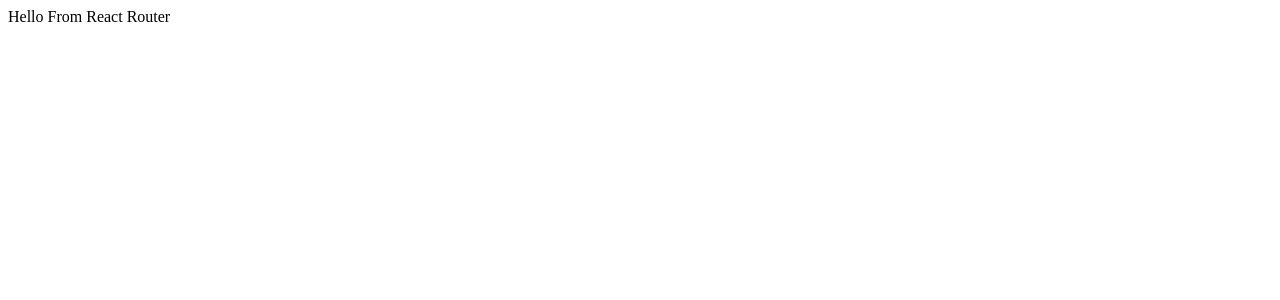
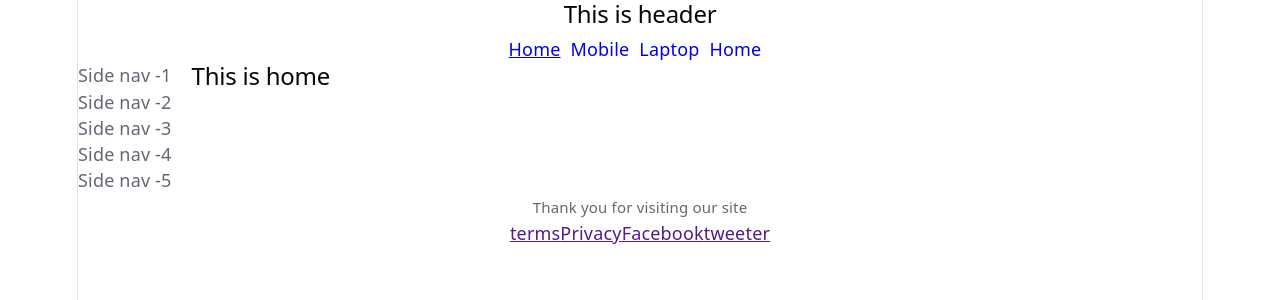
Before and after one commit to Mishu78/react-router-practice, a React (Vite) app: page / in a window 1280 px wide. Shown: the top 300 px of the page. Built offline with nearby package versions, Linux system fonts and the light colour scheme.

Commit message:
navbar added

```diff
--- a/src/App.css
+++ b/src/App.css
@@ -0,0 +1,184 @@
+.counter {
+  font-size: 16px;
+  padding: 5px 10px;
+  border-radius: 5px;
+  color: var(--accent);
+  background: var(--accent-bg);
+  border: 2px solid transparent;
+  transition: border-color 0.3s;
+  margin-bottom: 24px;
+
+  &:hover {
+    border-color: var(--accent-border);
+  }
+  &:focus-visible {
+    outline: 2px solid var(--accent);
+    outline-offset: 2px;
+  }
+}
+
+.hero {
+  position: relative;
+
+  .base,
+  .framework,
+  .vite {
+    inset-inline: 0;
+    margin: 0 auto;
+  }
+
+  .base {
+    width: 170px;
+    position: relative;
+    z-index: 0;
+  }
+
+  .framework,
+  .vite {
+    position: absolute;
+  }
+
+  .framework {
+    z-index: 1;
+    top: 34px;
+    height: 28px;
+    transform: perspective(2000px) rotateZ(300deg) rotateX(44deg) rotateY(39deg)
+      scale(1.4);
+  }
+
+  .vite {
+    z-index: 0;
+    top: 107px;
+    height: 26px;
+    width: auto;
+    transform: perspective(2000px) rotateZ(300deg) rotateX(40deg) rotateY(39deg)
+      scale(0.8);
+  }
+}
+
+#center {
+  display: flex;
+  flex-direction: column;
+  gap: 25px;
+  place-content: center;
+  place-items: center;
+  flex-grow: 1;
+
+  @media (max-width: 1024px) {
+    padding: 32px 20px 24px;
+    gap: 18px;
+  }
+}
+
+#next-steps {
+  display: flex;
+  border-top: 1px solid var(--border);
+  text-align: left;
+
+  & > div {
+    flex: 1 1 0;
+    padding: 32px;
+    @media (max-width: 1024px) {
+      padding: 24px 20px;
+    }
+  }
+
+  .icon {
+    margin-bottom: 16px;
+    width: 22px;
+    height: 22px;
+  }
+
+  @media (max-width: 1024px) {
+    flex-direction: column;
+    text-align: center;
+  }
+}
+
+#docs {
+  border-right: 1px solid var(--border);
+
+  @media (max-width: 1024px) {
+    border-right: none;
+    border-bottom: 1px solid var(--border);
+  }
+}
+
+#next-steps ul {
+  list-style: none;
+  padding: 0;
+  display: flex;
+  gap: 8px;
+  margin: 32px 0 0;
+
+  .logo {
+    height: 18px;
+  }
+
+  a {
+    color: var(--text-h);
+    font-size: 16px;
+    border-radius: 6px;
+    background: var(--social-bg);
+    display: flex;
+    padding: 6px 12px;
+    align-items: center;
+    gap: 8px;
+    text-decoration: none;
+    transition: box-shadow 0.3s;
+
+    &:hover {
+      box-shadow: var(--shadow);
+    }
+    .button-icon {
+      height: 18px;
+      width: 18px;
+    }
+  }
+
+  @media (max-width: 1024px) {
+    margin-top: 20px;
+    flex-wrap: wrap;
+    justify-content: center;
+
+    li {
+      flex: 1 1 calc(50% - 8px);
+    }
+
+    a {
+      width: 100%;
+      justify-content: center;
+      box-sizing: border-box;
+    }
+  }
+}
+
+#spacer {
+  height: 88px;
+  border-top: 1px solid var(--border);
+  @media (max-width: 1024px) {
+    height: 48px;
+  }
+}
+
+.ticks {
+  position: relative;
+  width: 100%;
+
+  &::before,
+  &::after {
+    content: '';
+    position: absolute;
+    top: -4.5px;
+    border: 5px solid transparent;
+  }
+
+  &::before {
+    left: 0;
+    border-left-color: var(--border);
+  }
+  &::after {
+    right: 0;
+    border-right-color: var(--border);
+  }
+}
--- /dev/null
+++ b/src/Components/Footer/Footer.jsx
@@ -0,0 +1,15 @@
+import React from 'react';
+
+const Footer = () => {
+    return (
+        <div>
+           <p><small>Thank you for visiting our site</small></p>
+           <a href="">terms</a>
+           <a href="">Privacy</a>
+           <a href="">Facebook</a>
+           <a href="">tweeter</a>
+        </div>
+    );
+};
+
+export default Footer;
--- /dev/null
+++ b/src/Components/Header/Header.css
@@ -0,0 +1,8 @@
+nav a{
+    margin-right: 10px;
+    text-decoration: none;
+}
+
+nav a.active{
+    text-decoration: underline;
+}
--- /dev/null
+++ b/src/Components/Header/Header.jsx
@@ -0,0 +1,20 @@
+import React from 'react';
+import { Link } from 'react-router';
+import "./Header.css"
+import { NavLink } from 'react-router';
+
+const Header = () => {
+    return (
+        <div>
+            <h2>This is header</h2>
+            <nav>
+                <NavLink to='/'>Home</NavLink>
+                <NavLink to="/mobile">Mobile</NavLink>
+                <NavLink to="/laptop">Laptop</NavLink>
+                <Link to="/">Home</Link>
+            </nav>
+        </div>
+    );
+};
+
+export default Header;
--- /dev/null
+++ b/src/Components/Home/Home.jsx
@@ -0,0 +1,11 @@
+import React from 'react';
+
+const Home = () => {
+    return (
+        <div>
+            <h2>This is home</h2>
+        </div>
+    );
+};
+
+export default Home;
--- /dev/null
+++ b/src/Components/Laptop/Laptop.jsx
@@ -0,0 +1,11 @@
+import React from 'react';
+
+const Laptop = () => {
+    return (
+        <div>
+            <h3>this is laptop</h3>
+        </div>
+    );
+};
+
+export default Laptop;
--- /dev/null
+++ b/src/Components/Mobile/Mobile.jsx
@@ -0,0 +1,11 @@
+import React from 'react';
+
+const Mobile = () => {
+    return (
+        <div>
+            <h2>This is mobile</h2>
+        </div>
+    );
+};
+
+export default Mobile;
--- /dev/null
+++ b/src/Components/Root/Root.css
@@ -0,0 +1,4 @@
+.root-main{
+    display:flex;
+    gap:20px;
+}
--- /dev/null
+++ b/src/Components/Root/Root.jsx
@@ -0,0 +1,22 @@
+import React from 'react';
+import Header from '../Header/Header';
+import { Outlet } from 'react-router';
+import Footer from '../Footer/Footer';
+import SideBar from '../SideBar/SideBar';
+import './Root.css'
+
+const Root = () => {
+    return (
+        <div>
+            <Header></Header>
+            <div  className='root-main'>
+                <SideBar></SideBar>
+                <Outlet></Outlet>
+            </div>
+
+            <Footer></Footer>
+        </div>
+    );
+};
+
+export default Root;
--- /dev/null
+++ b/src/Components/SideBar/SideBar.jsx
@@ -0,0 +1,17 @@
+import React from 'react';
+
+const SideBar = () => {
+    return (
+       <aside>
+        <nav>
+            <p>Side nav -1</p>
+            <p>Side nav -2</p>
+            <p>Side nav -3</p>
+            <p>Side nav -4</p>
+            <p>Side nav -5</p>
+        </nav>
+       </aside>
+    );
+};
+
+export default SideBar;
--- a/src/index.css
+++ b/src/index.css
@@ -0,0 +1,111 @@
+:root {
+  --text: #6b6375;
+  --text-h: #08060d;
+  --bg: #fff;
+  --border: #e5e4e7;
+  --code-bg: #f4f3ec;
+  --accent: #aa3bff;
+  --accent-bg: rgba(170, 59, 255, 0.1);
+  --accent-border: rgba(170, 59, 255, 0.5);
+  --social-bg: rgba(244, 243, 236, 0.5);
+  --shadow:
+    rgba(0, 0, 0, 0.1) 0 10px 15px -3px, rgba(0, 0, 0, 0.05) 0 4px 6px -2px;
+
+  --sans: system-ui, 'Segoe UI', Roboto, sans-serif;
+  --heading: system-ui, 'Segoe UI', Roboto, sans-serif;
+  --mono: ui-monospace, Consolas, monospace;
+
+  font: 18px/145% var(--sans);
+  letter-spacing: 0.18px;
+  color-scheme: light dark;
+  color: var(--text);
+  background: var(--bg);
+  font-synthesis: none;
+  text-rendering: optimizeLegibility;
+  -webkit-font-smoothing: antialiased;
+  -moz-osx-font-smoothing: grayscale;
+
+  @media (max-width: 1024px) {
+    font-size: 16px;
+  }
+}
+
+@media (prefers-color-scheme: dark) {
+  :root {
+    --text: #9ca3af;
+    --text-h: #f3f4f6;
+    --bg: #16171d;
+    --border: #2e303a;
+    --code-bg: #1f2028;
+    --accent: #c084fc;
+    --accent-bg: rgba(192, 132, 252, 0.15);
+    --accent-border: rgba(192, 132, 252, 0.5);
+    --social-bg: rgba(47, 48, 58, 0.5);
+    --shadow:
+      rgba(0, 0, 0, 0.4) 0 10px 15px -3px, rgba(0, 0, 0, 0.25) 0 4px 6px -2px;
+  }
+
+  #social .button-icon {
+    filter: invert(1) brightness(2);
+  }
+}
+
+body {
+  margin: 0;
+}
+
+#root {
+  width: 1126px;
+  max-width: 100%;
+  margin: 0 auto;
+  text-align: center;
+  border-inline: 1px solid var(--border);
+  min-height: 100svh;
+  display: flex;
+  flex-direction: column;
+  box-sizing: border-box;
+}
+
+h1,
+h2 {
+  font-family: var(--heading);
+  font-weight: 500;
+  color: var(--text-h);
+}
+
+h1 {
+  font-size: 56px;
+  letter-spacing: -1.68px;
+  margin: 32px 0;
+  @media (max-width: 1024px) {
+    font-size: 36px;
+    margin: 20px 0;
+  }
+}
+h2 {
+  font-size: 24px;
+  line-height: 118%;
+  letter-spacing: -0.24px;
+  margin: 0 0 8px;
+  @media (max-width: 1024px) {
+    font-size: 20px;
+  }
+}
+p {
+  margin: 0;
+}
+
+code,
+.counter {
+  font-family: var(--mono);
+  display: inline-flex;
+  border-radius: 4px;
+  color: var(--text-h);
+}
+
+code {
+  font-size: 15px;
+  line-height: 135%;
+  padding: 4px 8px;
+  background: var(--code-bg);
+}
--- a/src/main.jsx
+++ b/src/main.jsx
@@ -6,12 +6,34 @@ import React from "react";
 import ReactDOM from "react-dom/client";
 import { createBrowserRouter } from "react-router";
 import { RouterProvider } from "react-router/dom";
+import Root from './Components/Root/Root.jsx';
+import Home from './Components/Home/Home.jsx';
+import Mobile from './Components/Mobile/Mobile.jsx';
+import Laptop from './Components/Laptop/Laptop.jsx';
+import SideBar from './Components/SideBar/SideBar.jsx';
 
 const router = createBrowserRouter([
   {
-    path: "/",
-    element: <div>Hello From React Router</div>,
+    path: "/", Component:Root,
+    children:[
+      { index:true,Component: Home },
+      {path:'mobile', Component: Mobile},
+      {path:'laptop',Component:Laptop},
+      {path:'sideBbar',Component:SideBar},
+    ]
   },
+  {
+    path:"about",
+    element: <h2>About me here</h2>,
+  },
+  {
+    path:'/app',
+    element:<App></App>
+  },
+  {
+    path:'app2',
+    Component:App
+  }
 ]);
 createRoot(document.getElementById('root')).render(
   <StrictMode>
```
Also changed, not shown: 1 other file (tests, documents, lock files or other folders).
